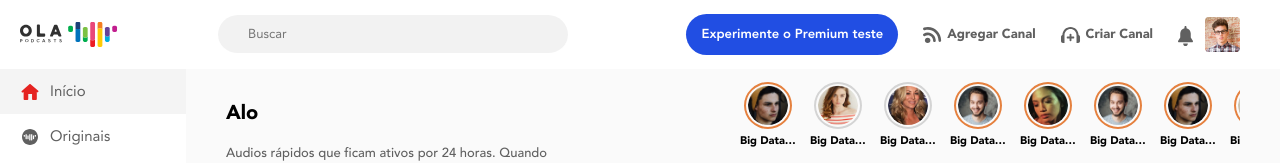
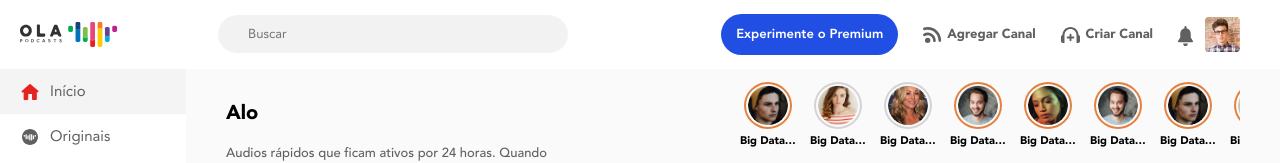
Before and after one commit to filiperitto/ola_home, a plain HTML site: page index.html in a window 1280 px wide. Shown: the top 163 px of the page. Drawn offline with nearby package versions, Linux system fonts and the light colour scheme.

Commit message:
Update index.html

```diff
--- a/index.html
+++ b/index.html
@@ -108,7 +108,7 @@
         </div>
         <div class="component-box">
             <div class="topbar-action">
-                <a href="#" class="btn desktop-view"> Experimente o Premium teste</a>
+                <a href="#" class="btn desktop-view"> Experimente o Premium</a>
                 <a href="#" class="agregar-canal desktop-view-flex">
                     <svg width="19" height="16" viewBox="0 0 19 16" fill="none" xmlns="http://www.w3.org/2000/svg">
                         <g id="Add channel">
```
